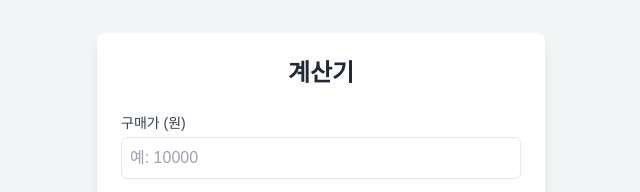
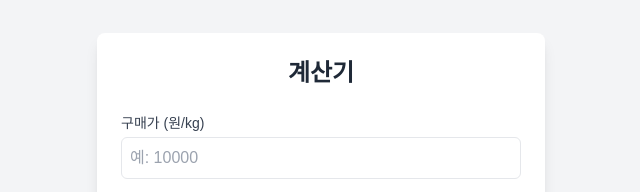
Before and after one commit to madoka74/Cost-calculator, a plain HTML site: page index.html in a window 1280 px wide. Shown: the part 156-348 px from the top of the page, 319-959 px from the left. Drawn offline with nearby package versions, Linux system fonts and the light colour scheme.

Commit message:
Update index.html

```diff
--- a/index.html
+++ b/index.html
@@ -64,7 +64,7 @@
     <h1 class="text-2xl font-bold text-center mb-6 text-gray-800">계산기</h1>
 
     <div class="mb-4">
-      <label for="price" class="block text-sm font-medium text-gray-700">구매가 (원)</label>
+      <label for="price" class="block text-sm font-medium text-gray-700">구매가 (원/kg)</label>
       <input type="number" id="price" step="0.01" min="0" class="mt-1 p-2 w-full border rounded-md focus:ring-indigo-500 focus:border-indigo-500" placeholder="예: 10000" required>
     </div>
 
```
